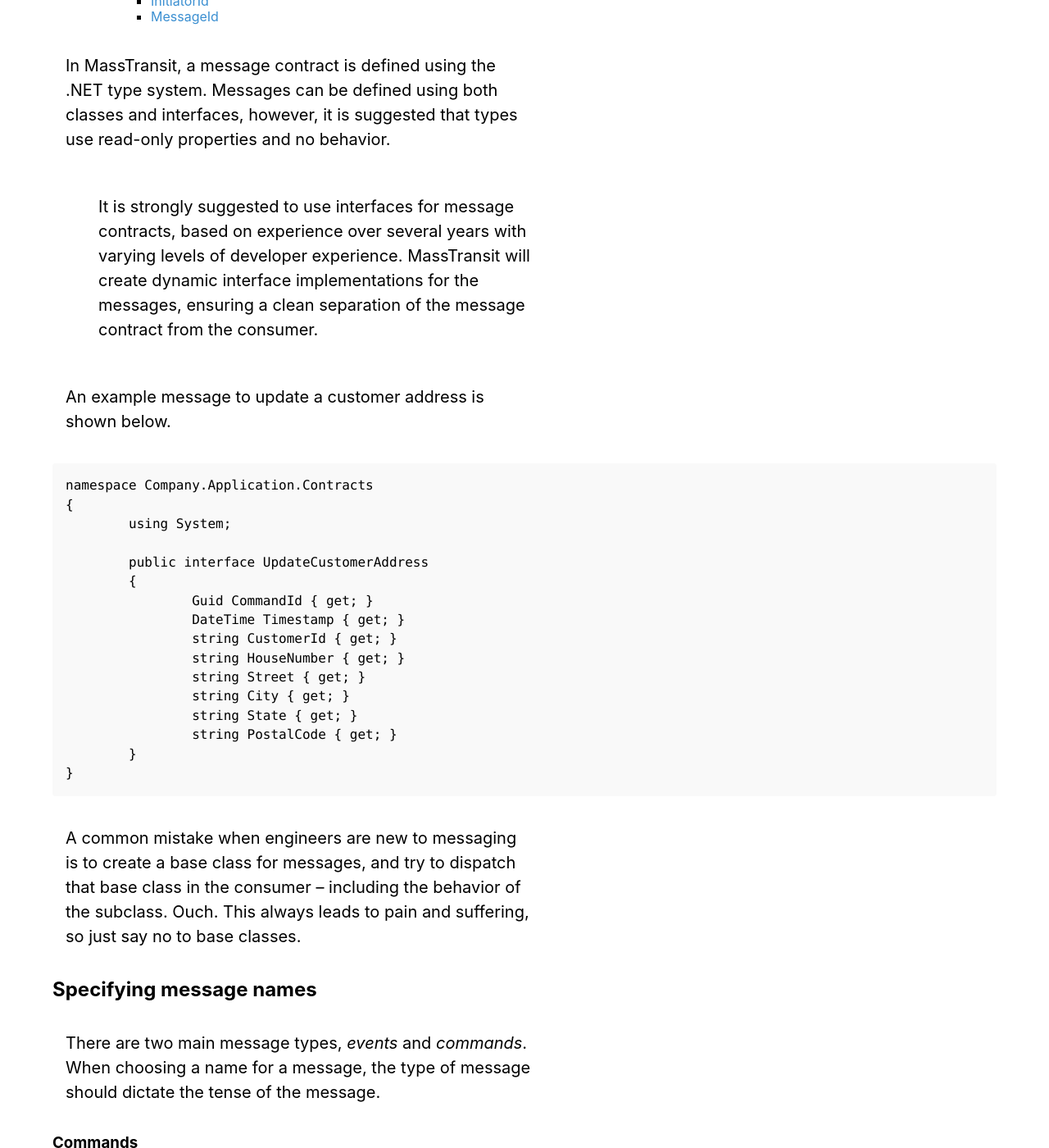
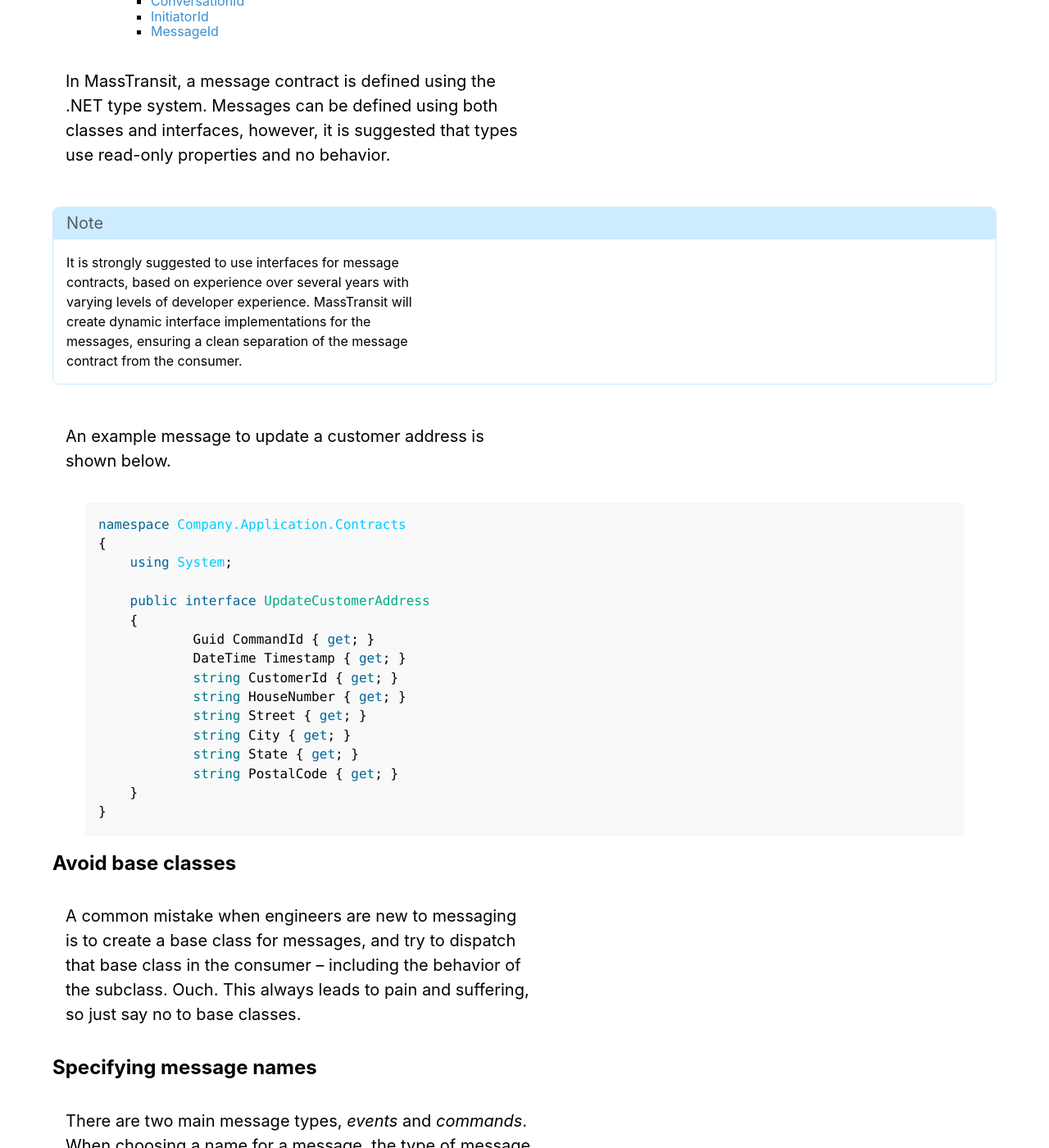
Before and after one commit to MassTransit/masstransit.github.io, a Jekyll site: the page built from _architecture/contracts.md, in a window 1280 px wide and 1400 px high, scrolled down 370 px. Shown: the whole window at 82% size. Built offline with Jekyll 4.4.1, drawn with Linux system fonts in a browser that asks for light colours; nearby versions of some CDN libraries; some of the changed text lies outside the part shown.

```diff
--- a/_architecture/contracts.md
+++ b/_architecture/contracts.md
@@ -9,94 +9,85 @@ subtitle: Leverage contracts to enable decoupled systems.
 
 In MassTransit, a message contract is defined using the .NET type system. Messages can be defined using both classes and interfaces, however, it is suggested that types use read-only properties and no behavior.
 
-> It is strongly suggested to use interfaces for message contracts, based on experience over several years with varying levels of developer experience. MassTransit will create dynamic interface implementations for the messages, ensuring a clean separation of the message contract from the consumer.
+<div class="w100 br3 hidden ba b--lightest-blue mv4">
+<div class="f4 black-60 bg-lightest-blue pv2 ph3 mv0 br3 br--top">Note</div>
+<div class="f5 lh-copy measure pa3">
+
+It is strongly suggested to use interfaces for message contracts, based on experience over several years with varying levels of developer experience. MassTransit will create dynamic interface implementations for the messages, ensuring a clean separation of the message contract from the consumer.
+
+</div>
+</div>
 
 An example message to update a customer address is shown below.
 
+{% highlight C# %}
+namespace Company.Application.Contracts
+{
+    using System;
 
-    namespace Company.Application.Contracts
+    public interface UpdateCustomerAddress
     {
-            using System;
+            Guid CommandId { get; }
+            DateTime Timestamp { get; }
+            string CustomerId { get; }
+            string HouseNumber { get; }
+            string Street { get; }
+            string City { get; }
+            string State { get; }
+            string PostalCode { get; }
+    }
+}
+{% endhighlight %}
 
-            public interface UpdateCustomerAddress
-            {
-                    Guid CommandId { get; }
-                    DateTime Timestamp { get; }
-                    string CustomerId { get; }
-                    string HouseNumber { get; }
-                    string Street { get; }
-                    string City { get; }
-                    string State { get; }
-                    string PostalCode { get; }
-            }
-    }
+## Avoid base classes
 
 A common mistake when engineers are new to messaging is to create a base class for messages, and try to dispatch that base class in the consumer – including the behavior of the subclass. Ouch. This always leads to pain and suffering, so just say no to base classes.
 
 ## Specifying message names
 
-There are two main message types, *events* and *commands*. When choosing a name for a
-message, the type of message should dictate the tense of the message.
+There are two main message types, *events* and *commands*. When choosing a name for a message, the type of message should dictate the tense of the message.
 
 ### Commands
 
-
-A command tells a service to do something. Commands are sent (using ``Send``) to an endpoint,
-as it is expected that a single service instance performs the command action. A command should
-never be published.
+A command tells a service to do something. Commands are sent (using `Send`) to an endpoint, as it is expected that a single service instance performs the command action. A command should never be published.
 
 Commands should be expressed in a verb-noun sequence, following the *tell* style.
 
 Example Commands:
 
-* UpdateCustomerAddress
-* UpgradeCustomerAccount
-* SubmitOrder
+* `UpdateCustomerAddress`
+* `UpgradeCustomerAccount`
+* `SubmitOrder`
+
 
 ### Events
 
-An event signifies that something has happened. Events are published (using ``Publish``) using
-either ``IBus`` or the ``ConsumeContext`` within a message consumer. An event should never be
-sent directly to an endpoint.
+An event signifies that something has happened. Events are published (using `Publish`) using either `IBus` or the `ConsumeContext` within a message consumer. An event should never be sent directly to an endpoint.
 
 Events should be expressed in a noun-verb (past tense) sequence, indicating that something happened.
 
 Example Events:
 
-* CustomerAddressUpdated
-* CustomerAccountUpgraded
-* OrderSubmitted, OrderAccepted, OrderRejected, OrderShipped
+* `CustomerAddressUpdated`
+* `CustomerAccountUpgraded`
+* `OrderSubmitted`, `OrderAccepted`, `OrderRejected`, `OrderShipped`
 
 
 ### Correlating messages
 
-There are several built-in message headers that can be used to correlate messages. However, it is also
-completely acceptable to add properties to the message contract for correlation. The default headers
-available include:
+There are several built-in message headers that can be used to correlate messages. However, it is also completely acceptable to add properties to the message contract for correlation. The default headers available include:
 
 #### CorrelationId
-  An explicit correlation identifier for the message. If the message contract has a property named
-  ``CorrelationId``, ``CommandId``, or ``EventId`` this header is automatically populated on Send
-  or Publish. Otherwise, it can be manually specified using the ``SendContext``.
+An explicit correlation identifier for the message. If the message contract has a property named `CorrelationId`, `CommandId`, or `EventId` this header is automatically populated on Send or Publish. Otherwise, it can be manually specified using the `SendContext`.
 
 #### RequestId
-  When using the ``RequestClient``, or the request/response message handling of MassTransit, each
-  request is assigned a unique ``RequestId``. When the message is received by a consumer, the response
-  message sent by the ``Respond`` method (on the ``ConsumeContext``) is assigned the same ``RequestId``
-  so that it can be correlated by the request client. This header should not typically be set by the
-  consumer, as it is handled automatically.
+When using the `RequestClient`, or the request/response message handling of MassTransit, each request is assigned a unique `RequestId`. When the message is received by a consumer, the response message sent by the `Respond` method (on the `ConsumeContext`) is assigned the same `RequestId` so that it can be correlated by the request client. This header should not typically be set by the consumer, as it is handled automatically.
 
 #### ConversationId
-  The conversation is created by the first message that is sent or published, in which no existing
-  context is available (such as when a message is sent or published from a message consumer). If an
-  existing context is used to send or publish a message, the ``ConversationId`` is copied to the
-  new message, ensuring that a set of messages within the same *conversation* have the same identifier.
+The conversation is created by the first message that is sent or published, in which no existing context is available (such as when a message is sent or published from a message consumer). If an existing context is used to send or publish a message, the `ConversationId` is copied to the new message, ensuring that a set of messages within the same *conversation* have the same identifier.
 
 #### InitiatorId
-  When a message is created within the context of an existing message, such as in a consumer, a saga, etc.,
-  the ``CorrelationId`` of the message (if available, otherwise the ``MessageId`` may be used) is copied
-  to the ``InitiatorId`` header. This makes it possible to combine a chain of messages into a graph of
-  producers and consumers.
+When a message is created within the context of an existing message, such as in a consumer, a saga, etc., the `CorrelationId` of the message (if available, otherwise the `MessageId` may be used) is copied to the `InitiatorId` header. This makes it possible to combine a chain of messages into a graph of producers and consumers.
 
 #### MessageId
-  When a message is sent or published, this header is automatically generated for the message.
+When a message is sent or published, this header is automatically generated for the message.
```
Also changed, not shown: _entrypoints/publish.md (+33 -3 lines), _entrypoints/send.md (+4 -4 lines).
